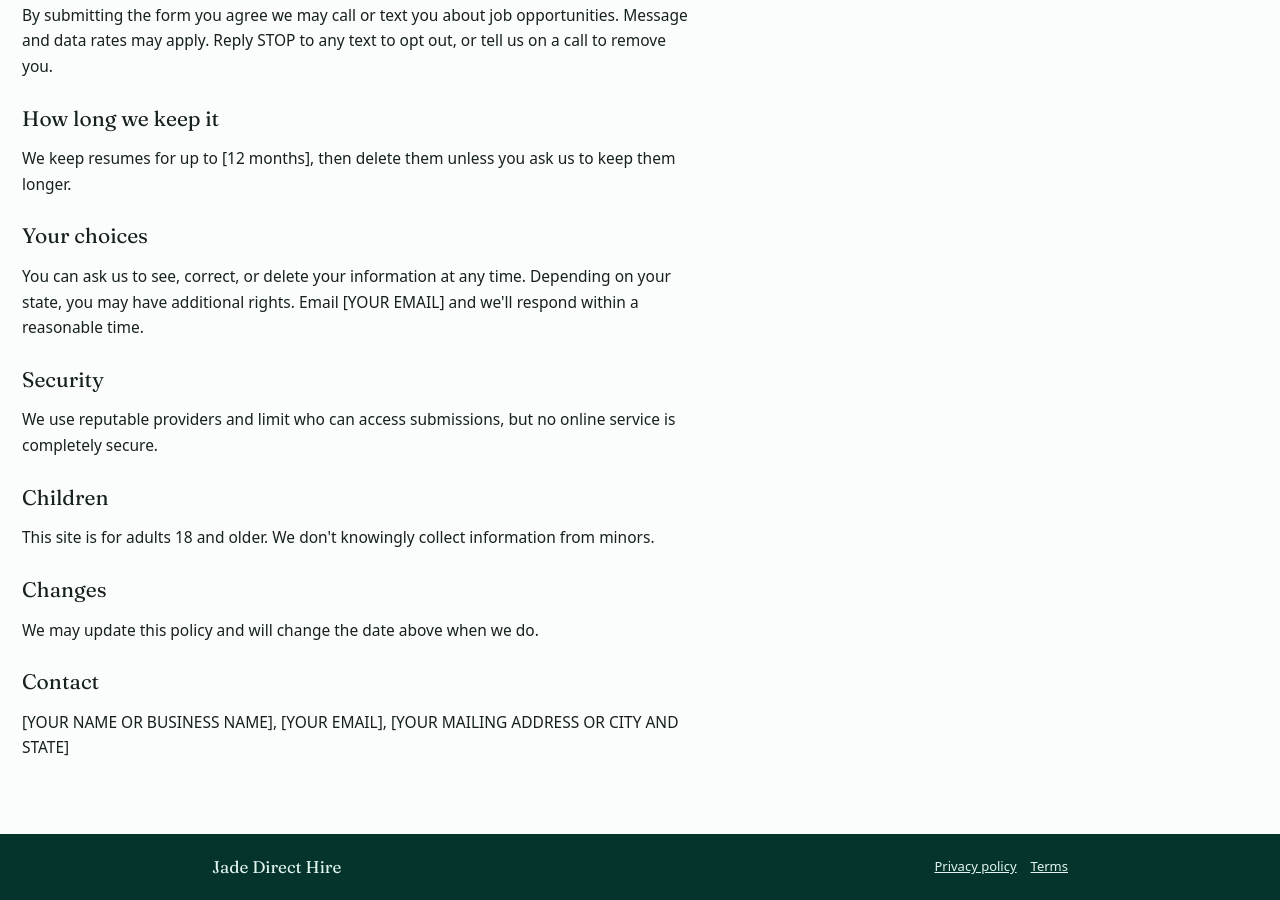
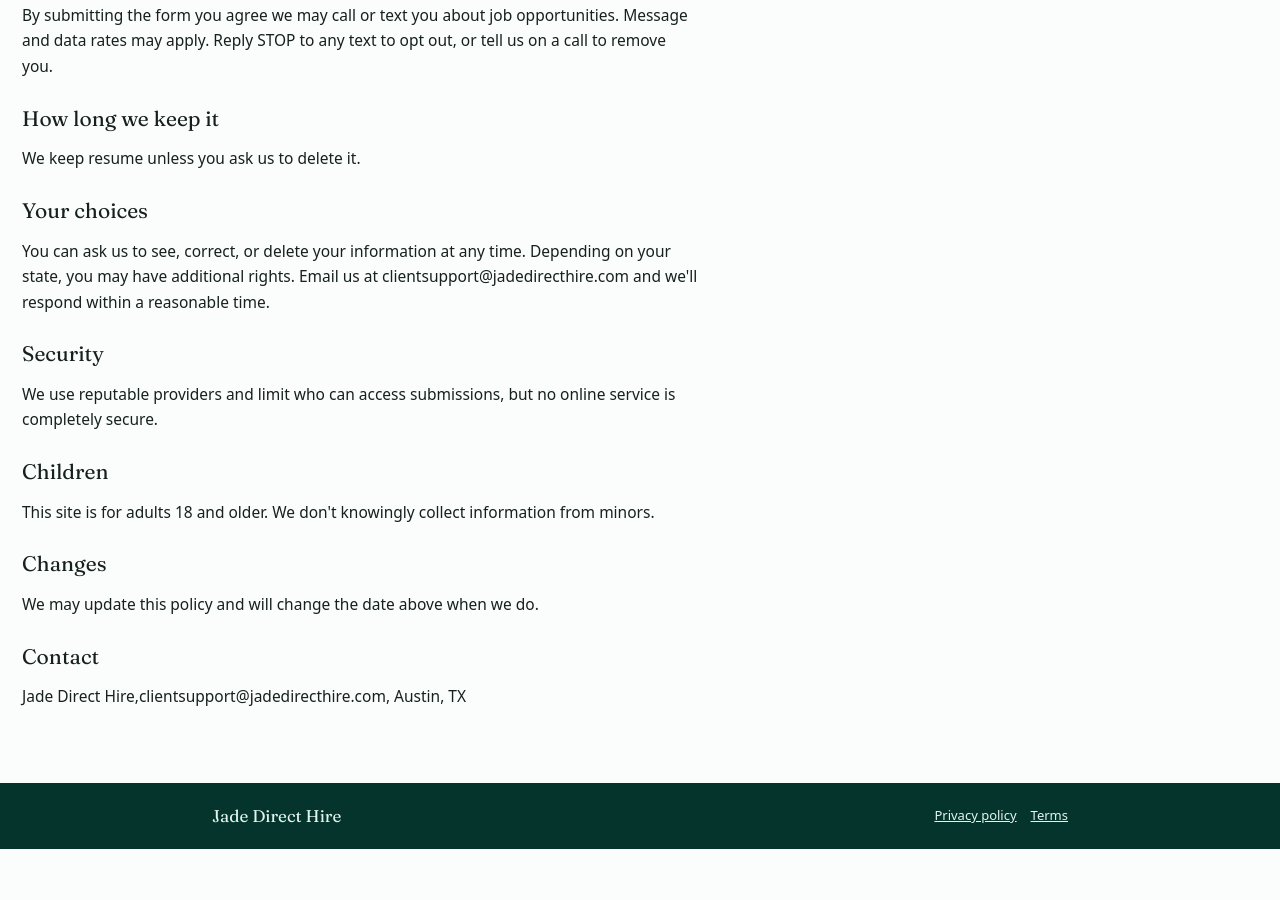
Before and after one commit to kepthousing/jadedirecthire, a plain HTML site: page privacy.html in a window 1280 px wide. Shown: the part 722-1622 px from the top of the page. After the commit the page ends 1571 px from the top, so only its background shows below. Drawn offline with Linux system fonts and the light colour scheme.

Commit message:
Update privacy.html

```diff
--- a/privacy.html
+++ b/privacy.html
@@ -1,6 +1,6 @@
 <!DOCTYPE html><html lang="en"><head><meta charset="utf-8"><meta name="viewport" content="width=device-width, initial-scale=1"><link href="https://fonts.googleapis.com/css2?family=Fraunces:opsz,wght@9..144,400&display=swap" rel="stylesheet"><link rel="stylesheet" href="styles.css"><title>Privacy policy | Jade Direct Hire</title></head><body><header><div class="wrap"><a class="logo" href="/"><b>J</b>Jade Direct Hire</a><nav><a href="/">Back to home</a></nav></div></header><main class="legal">
 <h1>Privacy policy</h1>
-<p>Effective date: [DATE]. This policy explains what Jade Direct Hire ("we") collects when you use jadedirecthire.com and how we use it.</p>
+<p>Effective date: 10/01/26. This policy explains what Jade Direct Hire ("we") collects when you use jadedirecthire.com and how we use it.</p>
 <h2>What we collect</h2>
 <p>When you submit the resume form we collect your name, phone number, email, city and state, the type of work you want, and your resume. Your resume may include more, such as work history, education, and address. Please don't include your Social Security number, date of birth, or bank details. We don't ask for them.</p>
 <h2>How we use it</h2>
@@ -10,9 +10,9 @@
 <h2>Calls and texts</h2>
 <p>By submitting the form you agree we may call or text you about job opportunities. Message and data rates may apply. Reply STOP to any text to opt out, or tell us on a call to remove you.</p>
 <h2>How long we keep it</h2>
-<p>We keep resumes for up to [12 months], then delete them unless you ask us to keep them longer.</p>
+<p>We keep resume unless you ask us to delete it.</p>
 <h2>Your choices</h2>
-<p>You can ask us to see, correct, or delete your information at any time. Depending on your state, you may have additional rights. Email [YOUR EMAIL] and we'll respond within a reasonable time.</p>
+<p>You can ask us to see, correct, or delete your information at any time. Depending on your state, you may have additional rights. Email us  at clientsupport@jadedirecthire.com and we'll respond within a reasonable time.</p>
 <h2>Security</h2>
 <p>We use reputable providers and limit who can access submissions, but no online service is completely secure.</p>
 <h2>Children</h2>
@@ -20,5 +20,5 @@
 <h2>Changes</h2>
 <p>We may update this policy and will change the date above when we do.</p>
 <h2>Contact</h2>
-<p>[YOUR NAME OR BUSINESS NAME], [YOUR EMAIL], [YOUR MAILING ADDRESS OR CITY AND STATE]</p>
+<p>Jade Direct Hire,clientsupport@jadedirecthire.com, Austin, TX </p>
 </main><footer><div class="wrap"><div class="row"><span class="logo2">Jade Direct Hire</span><span><a href="privacy.html">Privacy policy</a><a href="terms.html">Terms</a></span></div></div></footer></body></html>
```
